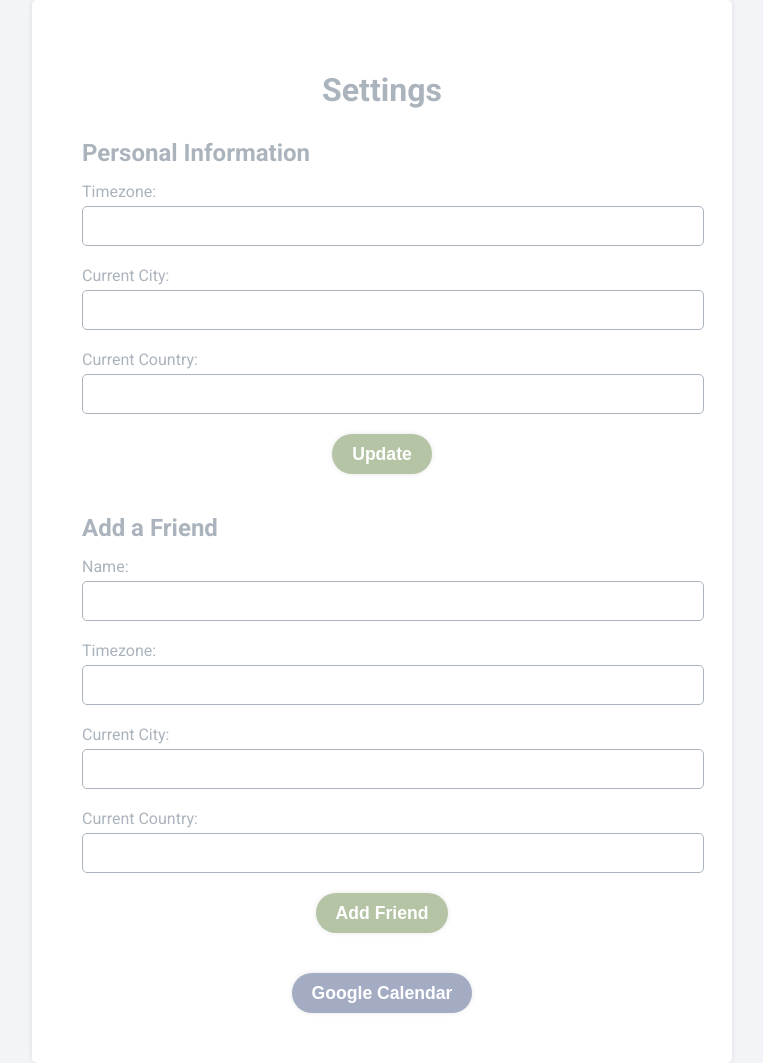
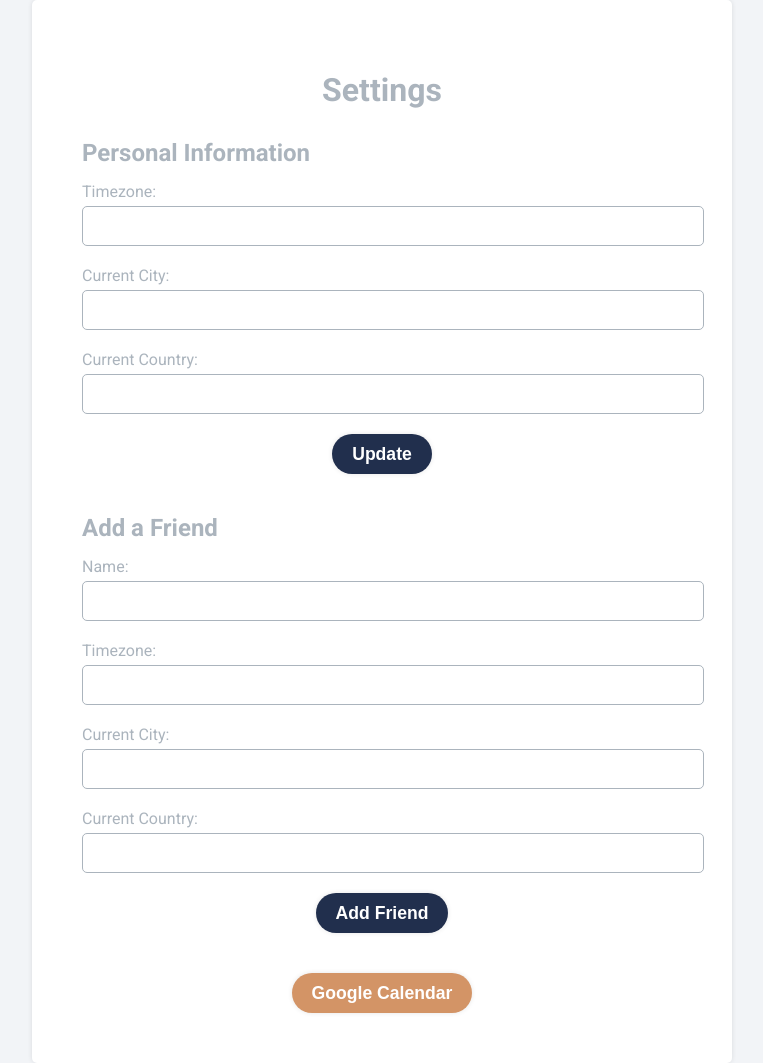
Before and after one commit to minerva-university/time-zone-tracker, a Flask app: template web/templates/settings.html in a window 1280 px wide. Shown: the whole page, without its empty margins (258-1021 px from the left). Run offline with Flask 3, Linux system fonts and the light colour scheme; the template is opened without the code that fills it, so the values that code supplies are empty; parts of the project's set-up code (start-up, migrations or seed data) failed here and were passed over.

Commit message:
Change colors settings page

```diff
--- a/web/static/css/settings_style.css
+++ b/web/static/css/settings_style.css
@@ -68,17 +68,17 @@ body {
 }
 
 .button {
-    background-color: #b5c4a4;
+  background-color: #212F4D;
 }
 
 .button:hover {
-    background-color: #c4d0b7;
+  background-color: #93a7d1;
 }
 
 .google-calendar-button {
-    background-color: #a4acc4;
+  background-color: #D39466;
 }
 
 .google-calendar-button:hover {
-    background-color: #c6cbda;
+  background-color: #ebd0bc;
 }
```
Lines whose indentation alone changed are shown as unchanged.
